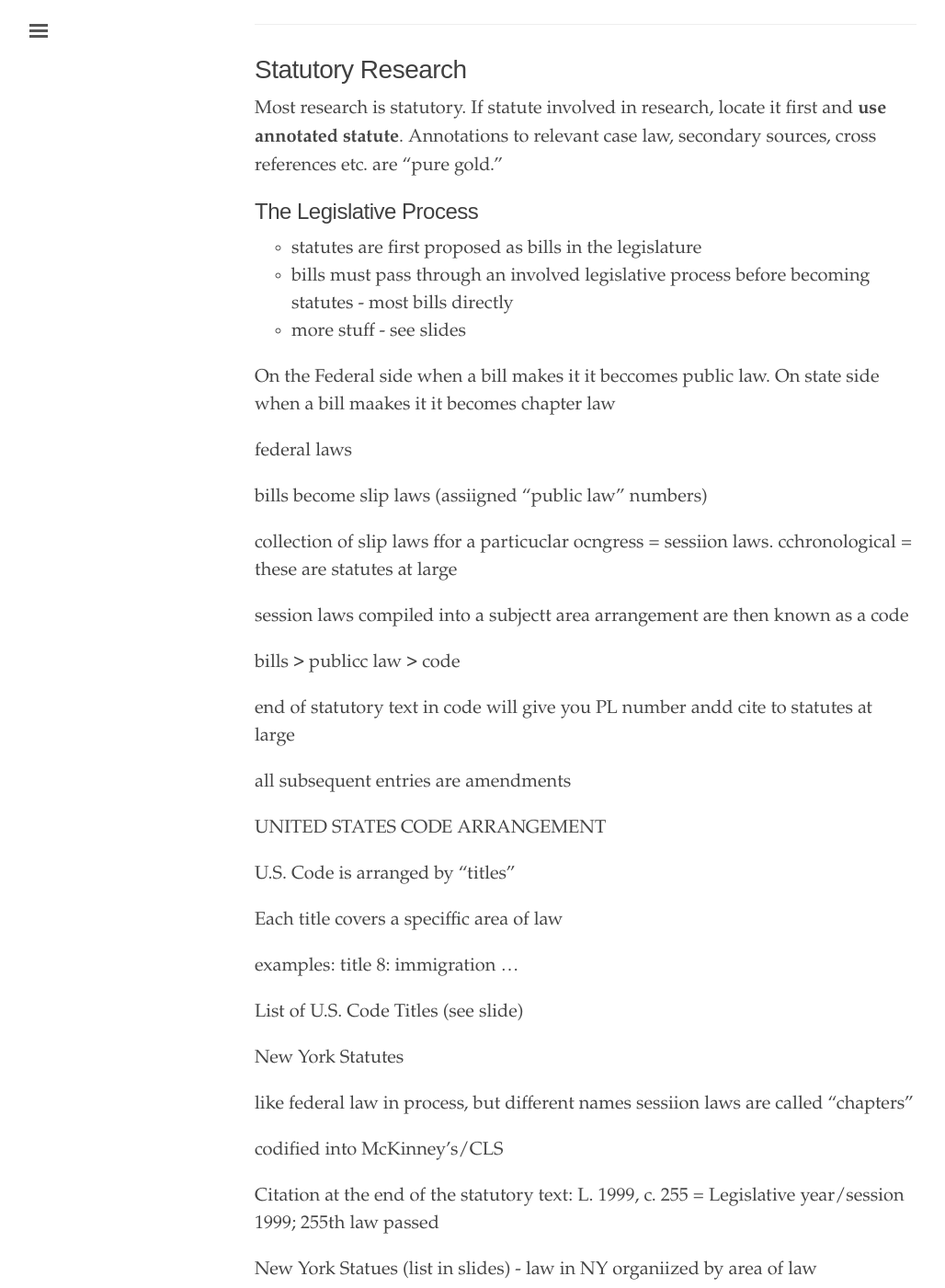
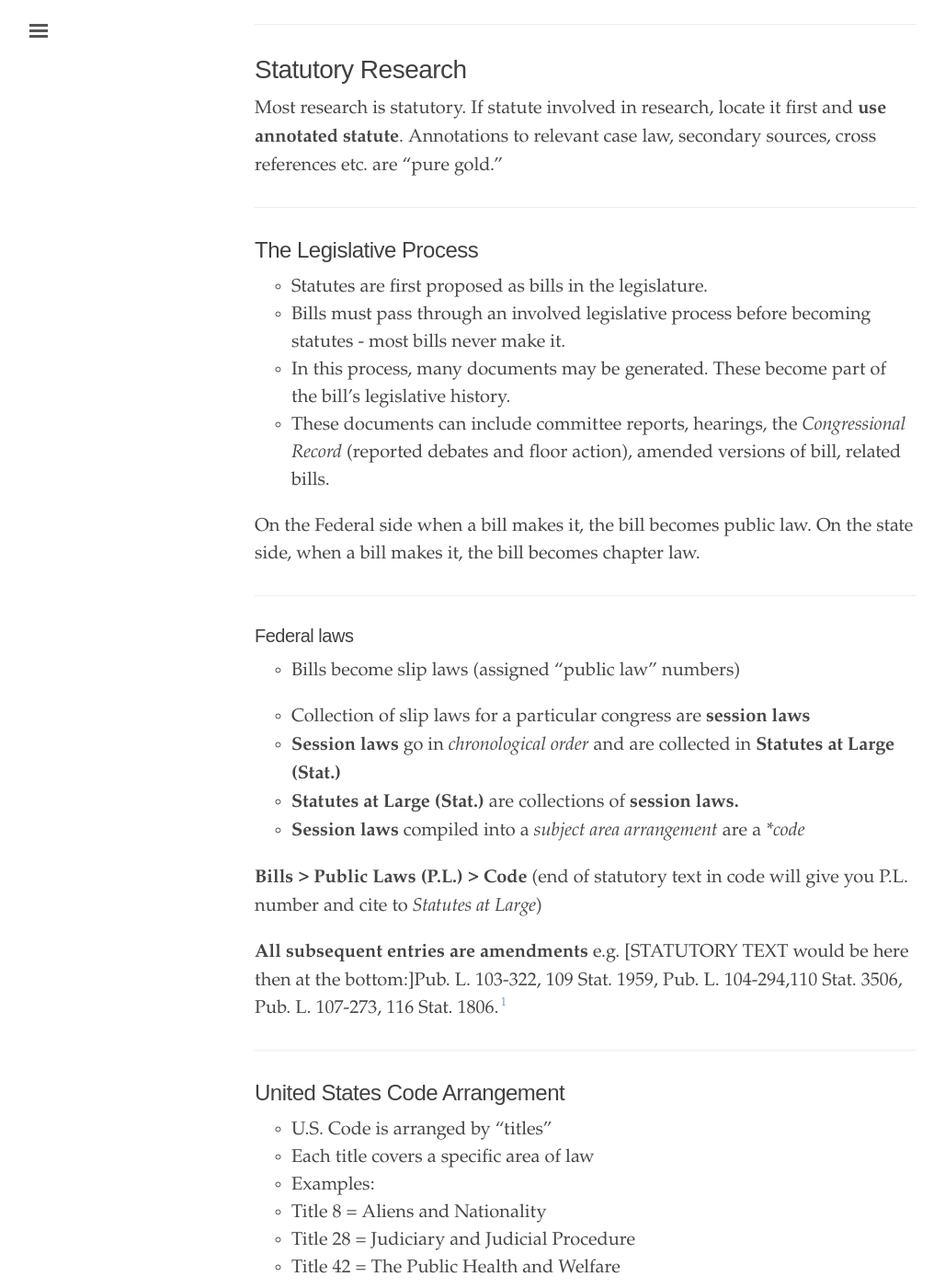
Before and after one commit to binipringle/legalresearch, a Jekyll site: the page built from _texts/0-section0.md, in a window 1280 px wide and 1400 px high, scrolled down 11198 px. Shown: the whole window at 92% size, without its empty margins (3-1031 px from the left). Built offline with Jekyll 4.4.1, drawn with Linux system fonts in a browser that asks for light colours; some of the changed text lies outside the part shown.

Commit message:
added to outline

```diff
--- a/_texts/0-section0.md
+++ b/_texts/0-section0.md
@@ -270,52 +270,62 @@ Look again at the legal research [Mini Playbook](http://www.alr.legalresearch.ny
 
 Most research is statutory. If statute involved in research, locate it first and **use annotated statute**. Annotations to relevant case law, secondary sources, cross references etc. are "pure gold."
 
+---
+
 ## The Legislative Process
 
-- statutes are first proposed as bills in the legislature
-- bills must pass through an involved legislative process before becoming statutes - most bills directly
-- more stuff - see slides
+- Statutes are first proposed as bills in the legislature.
+- Bills must pass through an involved legislative process before becoming statutes - most bills never make it.
+- In this process, many documents may be generated. These become part of the bill's legislative history.
+- These documents can include committee reports, hearings, the *Congressional Record* (reported debates and floor action), amended versions of bill, related bills.
 
-On the Federal side when a bill makes it it beccomes public law. On state side when a bill maakes it it becomes chapter law
+On the Federal side when a bill makes it, the bill becomes public law. On the state side, when a bill makes it, the bill becomes chapter law.
 
-federal laws
+---
 
-bills become slip laws (assiigned "public law" numbers)
+### Federal laws
 
-collection of slip laws ffor a particuclar ocngress = sessiion laws. cchronological = these are statutes at large
+- Bills become slip laws (assigned "public law" numbers)
 
-session laws compiled into a subjectt area arrangement are then known as a code
+- Collection of slip laws for a particular congress are **session laws**
+- **Session laws** go in *chronological order* and are collected in **Statutes at Large (Stat.)**
+- **Statutes at Large (Stat.)** are collections of **session laws.**
+- **Session laws** compiled into a *subject area arrangement* are a **code*
 
-bills > publicc law > code
+**Bills > Public Laws (P.L.) > Code** (end of statutory text in code will give you P.L. number and cite to *Statutes at Large*)
 
-end of statutory text in code will give you PL number andd cite to statutes at large
+**All subsequent entries are amendments** e.g. [STATUTORY TEXT would be here then at the bottom:]Pub. L. 103-322, 109 Stat. 1959, Pub. L. 104-294,110 Stat. 3506, Pub. L. 107-273, 116 Stat. 1806.[^0]
 
-all subsequent entries are amendments
+[^0]: [STATUTORY TEXT would be here then at the bottom:]Pub. L. 103-322, 109 Stat. 1959, Pub. L. 104-294,110 Stat. 3506, Pub. L. 107-273, 116 Stat. 1806. **So here the original law was Public Law 103-322 meaning it was the 322nd law passed by the 103rd Congress and it can be found at volume 109 of the Statutes at Large beginning on page 1959, then an amendment was passed that was Public Law 104-294, which lives at volume  110 of the Statutes at Large beginning on page 3506, etc.**
 
-UNITED STATES CODE ARRANGEMENT
+---
+## United States Code Arrangement
 
-U.S. Code is arranged by "titles"
+- U.S. Code is arranged by "titles"
+- Each title covers a specific area of law
+- Examples:
+- Title 8 = Aliens and Nationality
+- Title 28 = Judiciary and Judicial Procedure
+- Title 42 = The Public Health and Welfare
 
-Each title covers a speciffic area of law
+---
 
-examples: title 8: immigration ...
+## New York Statutes
 
-List of U.S. Code Titles (see slide)
+- Like federal law in process but different names
+- Session laws are called **"chapters"** > codified into **McKinney's/CLS**
+- Citation at the end of the statutory text: L. 1999, c. 255 (legislative year/session 1999; 255th law passed)
 
-New York Statutes
+Law in New York organized by area of law
 
-like federal law in process, but different names
-sessiion laws are called "chapters"
+### Hard copy publication sources for statutes in Federal & N.Y. systems
 
-codified into McKinney's/CLS
+--------- | Federal | New York |
+(1) Slip Law | "Public Law" | "Chapter Law" |
+(2) Session Law | U.S. Statutes at Large (Stat.) (official) | Laws of NY (L.) (official); McKinney's Session Laws (West); CLS Session Laws (Lexis) |
+(3) Code | U.S.C. (official); USCA (West); USCS (Lexis) | No "official" code; McKinney's (West); CLS (Lexis) |
 
-Citation at the end of the statutory text: L. 1999, c. 255 = Legislative year/session 1999; 255th law passed
-
-New York Statues (list in slides) - law in NY organiized by area of law
-
-Hard copy publication sourcces for statutes in Federal & NY systems
-
-| 1. Slip Law | (see slide) |
+---
 
 **Finding statutes**
 
@@ -391,21 +401,21 @@ Richard Joslyn, Annotation, *Proximate Cause: Liability of Tortfeasor for Injure
 Note: When quoting from any source, use quotation marks and provide citation “so that readers
 may identify and find those authorities for future research.” **Rule 1 of the Bluebook.**
 
-[^1]: This is a New York case cited New York style
-[^2]: This is a New York case cited New York style
-[^3]: This is a New York case cited New York style
-[^4]: Federal case. Generally, follow the examples in footnotes here in 4, 5 and 6 for Supreme Court, Circuit Court, or District Court cases.
-[^5]: Federal case. Generally, follow the examples in footnotes here in 4, 5 and 6 for Supreme Court, Circuit Court, or District Court cases.
-[^6]: Federal case. Generally, follow the examples in footnotes here in 4, 5 and 6 for Supreme Court, Circuit Court, or District Court cases.
+[^1]: N.Y. York Court of Appeals
+[^2]: N.Y. Appellate Division First Department, 2d Division
+[^3]: N.Y. Supreme Court / trial court
+[^4]: U.S. Supreme Court
+[^5]: Federal Circuit Court of Appeals, 10th circuit
+[^6]: Federal District Court
 [^7]: This is an unreported opinion. For unreported opinions, use the name of the case, docket number, court and full date.
 [^8]: New York statute
 [^9]: New York statute
-[^10]: Federal: section of the United States Code
-[^11]: Regulations, New York (if citing a section)
-[^12]: Regulations, New York (if citing a part)
-[^13]: Regulations, Federal (if citing a section)
-[^14]: Regulations, Federal  (if citing a part)
-[^15]: Regulations, Federal (if citing proposed or final rules in Fed. Reg)
+[^10]: United States Code (section) (Federal)
+[^11]: Regulations, New York (section)
+[^12]: Regulations, New York (part)
+[^13]: Regulations, Federal (section)
+[^14]: Regulations, Federal  (part)
+[^15]: Regulations, Federal (proposed or final rules in Fed. Reg)
 [^16]: Encyclopedia (secondary source)
 [^17]: Treatise / Practice Guide. Author’s full name, title, section symbol (if applicable), section number or page number and then edition (if applicable) and year in parenthesis. If online, check currentness and use that year.
 [^18]: Treatise / Practice Guide. Author’s full name, title, section symbol (if applicable), section number or page number and then edition (if applicable) and year in parenthesis. If online, check currentness and use that year.
```
Also changed, not shown: _texts/1-section1.md (+21 -15 lines).
